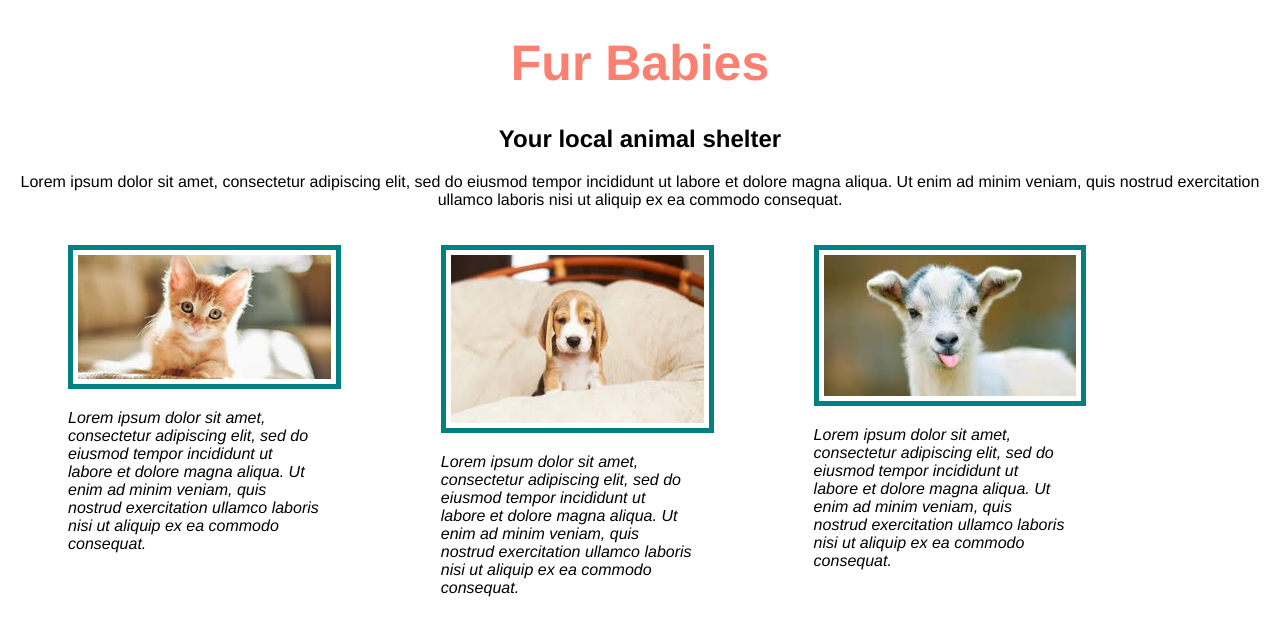
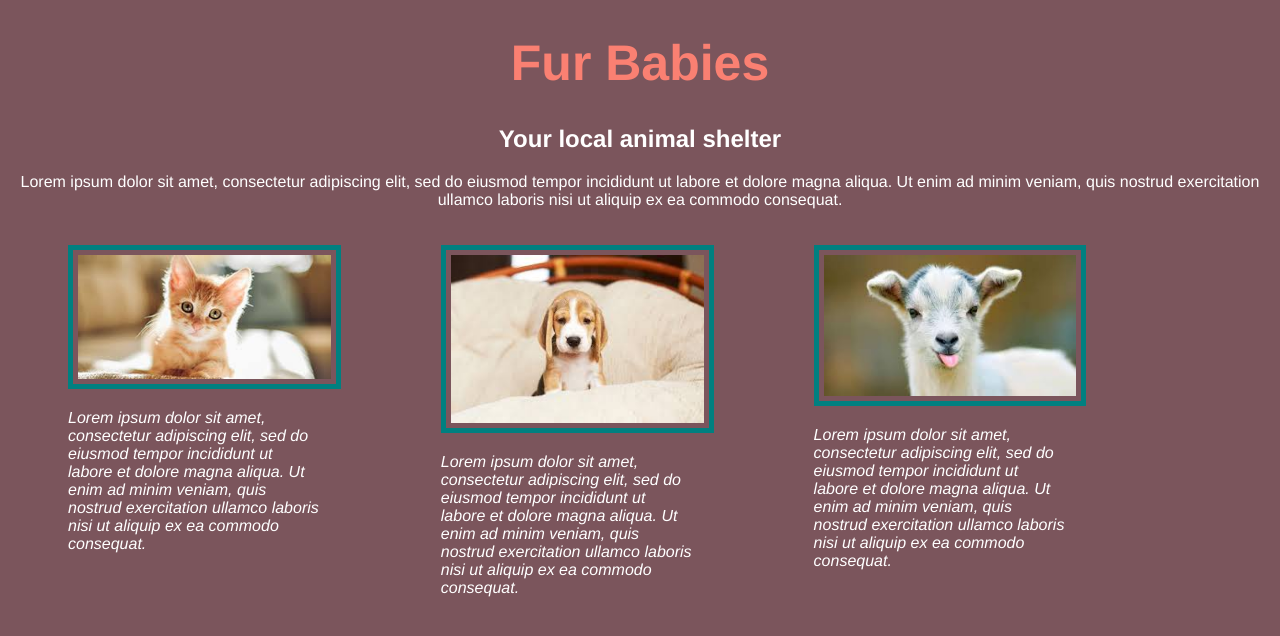
Before and after one commit to ampersnad/shelter, a plain HTML site: page index.html in a window 1280 px wide. Drawn offline with Linux system fonts and the light colour scheme.

```diff
--- a/css/styles.css
+++ b/css/styles.css
@@ -52,6 +52,9 @@ img {
 }
 
 @media screen and (min-width: 700px) and (max-width: 10000px) {
-
+  body {
+    background-color: #7b555c;
+    color: white;
+  }
 
 }
```
